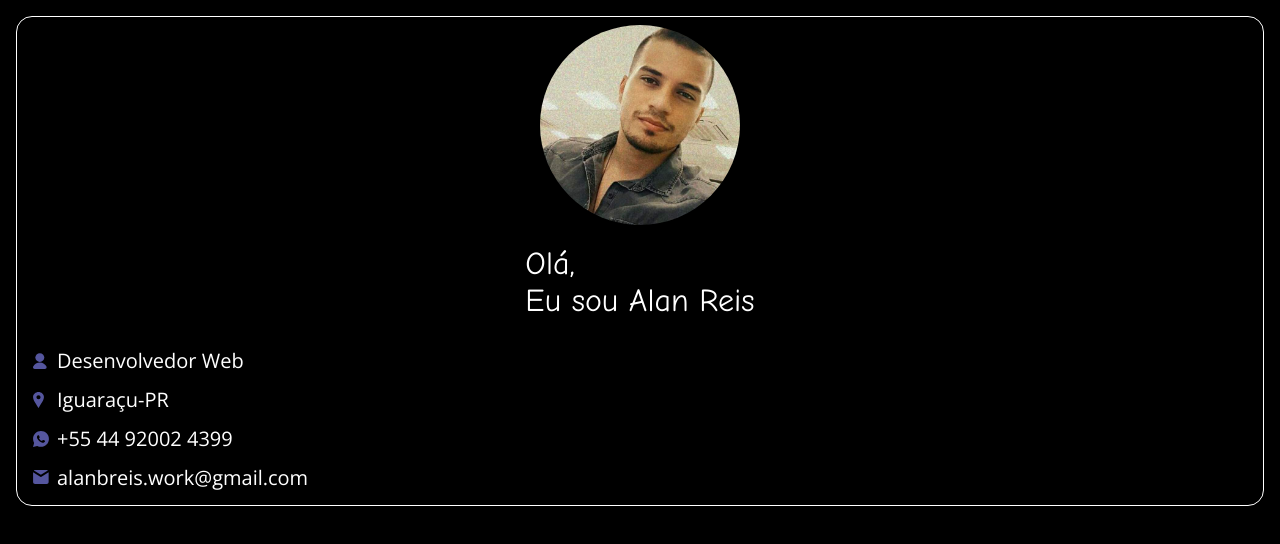
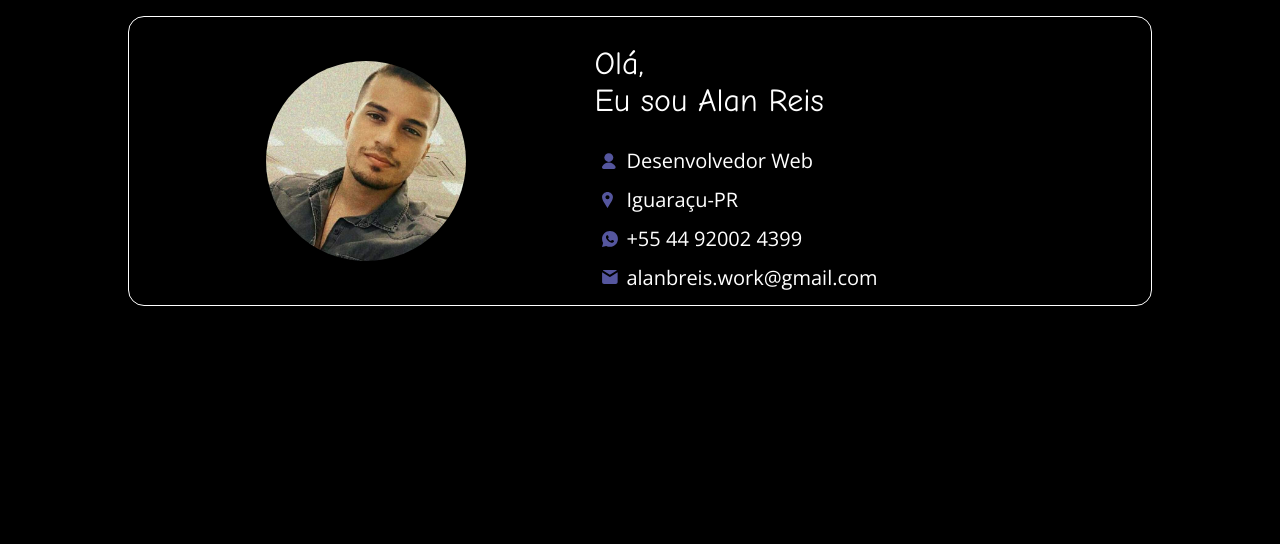
Before and after one commit to AlanBReis/meu-portifolio, a plain HTML site: page index.html in a window 1280 px wide. Drawn offline with nearby package versions, Linux system fonts and the light colour scheme.

Commit message:
adicionado responsividade

```diff
--- a/css/global.css
+++ b/css/global.css
@@ -14,3 +14,18 @@ body {
     border: 1px solid #fff;
     border-radius: 1rem;
 }
+
+@media only screen and (min-width: 768px) {
+    .main {
+        max-width: 1024px;
+        margin: 1rem auto;
+    }
+
+    .main:before {
+        width: 70vw;
+    }
+
+    .main:after {
+        width: 70vw;
+    }
+}
--- a/css/header.css
+++ b/css/header.css
@@ -43,17 +43,42 @@
 }
 
 .information .job:before {
-    background-image: url('../assets/icons/profissao.svg');
+    background-image: url("../assets/icons/profissao.svg");
 }
 
 .information .location:before {
-    background-image: url('../assets/icons/localizacao.svg');
+    background-image: url("../assets/icons/localizacao.svg");
 }
 
 .information .email:before {
-    background-image: url('../assets/icons/email.svg');
+    background-image: url("../assets/icons/email.svg");
 }
 
 .information .phone:before {
-    background-image: url('../assets/icons/contato.svg');
+    background-image: url("../assets/icons/contato.svg");
 }
+
+@media only screen and (min-width: 768px) {
+    .header {
+        display: grid;
+        flex-direction: row;
+        grid-template-areas:
+            "photo title"
+            "photo information";
+    }
+
+    .header .photo {
+        grid-area: photo;
+        margin: 0 auto;
+    }
+
+    .header .title {
+        grid-area: title;
+        text-align: start;
+        max-width: 400px;
+    }
+
+    .header .information {
+        grid-area: information;
+    }
+}
```
